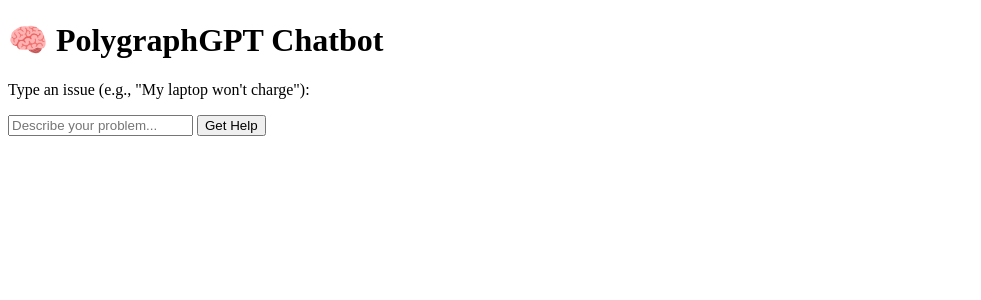
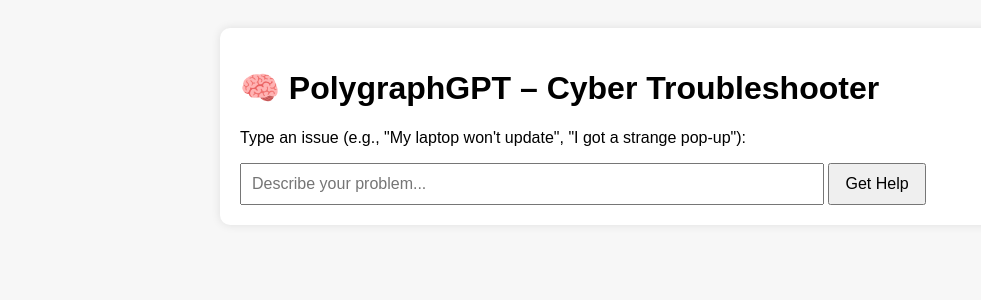
Before and after one commit to mm4lik/perplexity-hackathon-2025, a Flask app: page /chatbot in a window 1280 px wide. Shown: the top 300 px of the page, without its empty margins (0-981 px from the left). Run offline with Flask 3, Linux system fonts and the light colour scheme.

Commit message:
chat bot updated

```diff
--- a/PolygraphGPT/app.py
+++ b/PolygraphGPT/app.py
@@ -243,7 +243,7 @@ def chatbot():
             return jsonify({
                 "success": True,
                 "answer": answer,
-                "follow_up": "Did that fix it?"
+                "follow_up": "Did that help?"
             })
         else:
             return jsonify({
--- a/PolygraphGPT/templates/chatbot.html
+++ b/PolygraphGPT/templates/chatbot.html
@@ -1,22 +1,70 @@
 <!DOCTYPE html>
-<html>
+<html lang="en">
 <head>
-  <title>PolygraphGPT Chatbot</title>
+  <meta charset="UTF-8">
+  <title>PolygraphGPT Cyber Troubleshooter</title>
+  <style>
+    body {
+      font-family: Arial, sans-serif;
+      background-color: #f7f7f7;
+      padding: 20px;
+    }
+    #chatbox {
+      max-width: 800px;
+      margin: auto;
+      background: white;
+      border-radius: 10px;
+      padding: 20px;
+      box-shadow: 0 0 10px rgba(0,0,0,0.1);
+    }
+    .message {
+      margin-bottom: 15px;
+    }
+    .user {
+      text-align: right;
+      color: blue;
+    }
+    .bot {
+      text-align: left;
+      color: green;
+    }
+    input[type="text"] {
+      width: 70%;
+      padding: 10px;
+      font-size: 16px;
+    }
+    button {
+      padding: 10px 15px;
+      font-size: 16px;
+      cursor: pointer;
+    }
+    .thinking {
+      color: gray;
+      font-style: italic;
+    }
+  </style>
 </head>
 <body>
-  <h1>🧠 PolygraphGPT Chatbot</h1>
-  <p>Type an issue (e.g., "My laptop won't charge"):</p>
+
+<div id="chatbox">
+  <h1>🧠 PolygraphGPT – Cyber Troubleshooter</h1>
+  <p>Type an issue (e.g., "My laptop won't update", "I got a strange pop-up"):</p>
 
   <input type="text" id="issueInput" placeholder="Describe your problem..." />
   <button onclick="submitIssue()">Get Help</button>
 
   <div id="response"></div>
+</div>
 
 <script>
 function submitIssue() {
   const input = document.getElementById("issueInput");
-      const issue = input.value;
-      input.value = "";
+  const issue = input.value.trim();
+  if (!issue) return;
+
+  addMessage("You", issue);
+
+  const thinkingId = showThinking();
 
   fetch("/chatbot", {
     method: "POST",
@@ -25,17 +73,64 @@
   })
   .then(res => res.json())
   .then(data => {
+    hideThinking(thinkingId);
+
     const box = document.getElementById("response");
+
     if (data.success) {
-          box.innerHTML += `<p><strong>🤖:</strong> ${data.answer}</p>`;
+      // Format line breaks
+      let formattedAnswer = data.answer.replace(/\n/g, "<br>");
+
+      box.innerHTML += `<p><strong>🤖 PolygraphGPT:</strong> ${formattedAnswer}</p>`;
       if (data.follow_up) {
-            box.innerHTML += `<p><strong>🤖:</strong> ${data.follow_up}</p>`;
+        box.innerHTML += `<p><strong>🤖 PolygraphGPT:</strong> ${data.follow_up}</p>`;
       }
     } else {
-          box.innerHTML += `<p><strong>🤖:</strong> ❌ Error: ${data.error}</p>`;
+      box.innerHTML += `<p><strong>🤖 PolygraphGPT:</strong> ❌ Error: ${data.error}</p>`;
     }
+
+    input.value = "";
   });
 }
+
+let thinkingInterval;
+
+function showThinking() {
+  const box = document.getElementById("response");
+  const div = document.createElement("div");
+  div.id = "thinking";
+  div.className = "message thinking";
+  div.innerHTML = `<strong>🤖 PolygraphGPT:</strong> 🔍 Analyzing threat landscape<span id="dots">...</span>`;
+  box.appendChild(div);
+
+  let count = 0;
+  thinkingInterval = setInterval(() => {
+    const dots = document.getElementById("dots");
+    if (dots) {
+      count = (count + 1) % 4;
+      dots.textContent = ".".repeat(count);
+    }
+  }, 500);
+
+  return div;
+}
+
+function hideThinking(thinkingDiv) {
+  clearInterval(thinkingInterval);
+  if (thinkingDiv && thinkingDiv.parentNode) {
+    thinkingDiv.parentNode.removeChild(thinkingDiv);
+  }
+}
+
+function addMessage(sender, message) {
+  const box = document.getElementById("response");
+  const msgDiv = document.createElement("div");
+  msgDiv.className = "message";
+  msgDiv.innerHTML = `<strong>${sender}:</strong> ${message}`;
+  box.appendChild(msgDiv);
+  box.scrollTop = box.scrollHeight;
+}
 </script>
+
 </body>
 </html>
```
Lines whose indentation alone changed are shown as unchanged.
